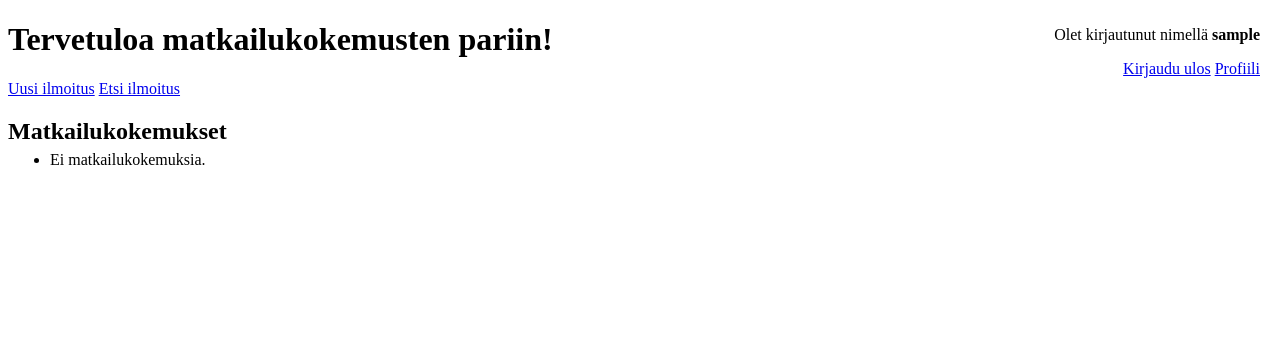
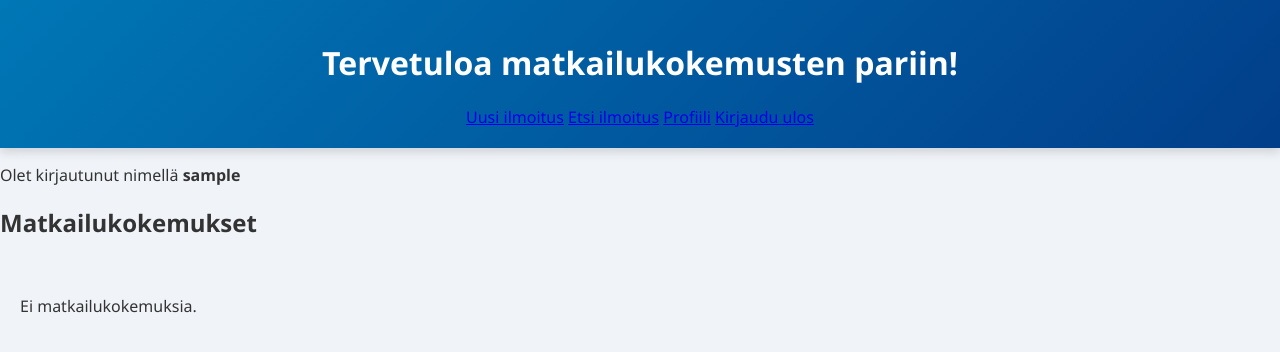
Before and after one commit to hanskval/matkailukokemukset, a Flask app: page / in a window 1280 px wide. Shown: the top 352 px of the page. Run offline with Flask 3, Linux system fonts and the light colour scheme; the visitor is signed in with stand-in values (Sample User, id 1); data that the repository does not hold is empty.

Commit message:
restyle front page

```diff
--- a/app.py
+++ b/app.py
@@ -1,4 +1,3 @@
-import sqlite3
 from flask import Flask
 from flask import abort
 import secrets
@@ -6,7 +5,6 @@ from flask import redirect, render_template, flash, request, session
 from werkzeug.security import generate_password_hash
 from werkzeug.security import check_password_hash
 
-import db
 import config
 import items
 
--- /dev/null
+++ b/static/main.css
@@ -0,0 +1,22 @@
+body {
+  margin: 0;
+  font-family: 'Segoe UI', Tahoma, Geneva, Verdana, sans-serif;
+  background: #f0f4f8;
+  color: #333;
+}
+
+
+header {
+  background: linear-gradient(135deg, #0077b6, #023e8a);
+  color: white;
+  padding: 20px;
+  text-align: center;
+  box-shadow: 0 4px 10px rgba(0,0,0,0.15);
+}
+
+.experiences {
+  display: grid;
+  grid-template-columns: repeat(auto-fit, minmax(220px, 1fr));
+  gap: 20px;
+  padding: 20px;
+}
--- a/templates/edit_experience.html
+++ b/templates/edit_experience.html
@@ -1,5 +1,6 @@
 <!DOCTYPE html>
 <html>
+  <link rel="stylesheet" href="/static/main.css">
 
 <head>
   <title>Ilmoituksen muokkaus</title>
--- a/templates/experiences.html
+++ b/templates/experiences.html
@@ -1,6 +1,6 @@
-    </p>
 <!DOCTYPE html>
 <html>
+  <link rel="stylesheet" href="/static/main.css">
   {% if not session.username %}
 <p>
   <div class="user-info">
--- a/templates/find_experiences.html
+++ b/templates/find_experiences.html
@@ -1,5 +1,6 @@
 <!DOCTYPE html>
 <html>
+  <link rel="stylesheet" href="/static/main.css">
 
 <head>
   <title>Etsi matkailukokemuksia</title>
--- a/templates/index.html
+++ b/templates/index.html
@@ -1,65 +1,43 @@
 <!DOCTYPE html>
-<html>
 <head>
   <title>Matkailukokemuksia</title>
-  <style>
-    .user-info {
-    position: absolute;
-    top: 10px;
-    right: 20px;
-    text-align: right;
-    }
-    .experience-list {
-    position: absolute;
-    top: 135px;
-    left: 10px;
-    text-align: left;
-    }
-
-  </style>
+  <link rel="stylesheet" href="{{ url_for('static', filename='main.css') }}">
 </head>
 
 <body>
+  <header>
     <h1>Tervetuloa matkailukokemusten pariin!</h1>
-
+    <nav>
+      <a href="/experiences">Uusi ilmoitus</a>
+      <a href="/find_experiences">Etsi ilmoitus</a>
       {% if session.username %}
-
-      <a href="/experiences">Uusi ilmoitus</a>
-
-    </div>
+        <a href="/profile">Profiili</a>
+        <a href="/logout" class="logout">Kirjaudu ulos</a>
+      {% else %}
+        <a href="/login">Kirjaudu sisään</a>
+        <a href="/register">Rekisteröidy</a>
       {% endif %}
-      <a href="/find_experiences">Etsi ilmoitus</a>
-
+    </nav>
+  </header>
 
   {% if session.username %}
     <div class="user-info">
       <p>Olet kirjautunut nimellä <strong>{{ session.username }}</strong></p>
-      <a href="/logout">Kirjaudu ulos</a>
-      <a href="/profile">Profiili</a>
-
     </div>
   {% endif %}
-  </div>
 
-  <p>
-    {% if not session.username %}
-    <div class="user-info">
-    <a href="/login">Kirjaudu sisään</a>
-    <a href="/register">Rekisteröidy</a>
-    </div>
-    {% endif %}
-  </p>
-  <p>
-  </p>
+  <main>
     <h2>Matkailukokemukset</h2>
-    <ul class="experience-list">
+    <div class="experiences">
       {% if not items %}
-      <li>Ei matkailukokemuksia.</li>
+        <p class="empty">Ei matkailukokemuksia.</p>
       {% endif %}
       {% for item in items %}
-      <li><a href="/item/{{ item.id }}">{{ item.title }}</a></li>
+        <a href="/item/{{ item.id }}" class="experience-card">
+          {{ item.title }}
+        </a>
       {% endfor %}
-  </ul>
+    </div>
+  </main>
 </body>
-
 </html>
--- a/templates/login.html
+++ b/templates/login.html
@@ -1,5 +1,6 @@
 <!DOCTYPE html>
 <html>
+  <link rel="stylesheet" href="/static/main.css">
 
 <head>
   <title>Kirjautuminen</title>
--- a/templates/profile.html
+++ b/templates/profile.html
@@ -1,5 +1,6 @@
 <!DOCTYPE html>
 <html>
+  <link rel="stylesheet" href="/static/main.css">
 <head>
   <title>Profiili</title>
   <style>
--- a/templates/register.html
+++ b/templates/register.html
@@ -1,5 +1,6 @@
 <!DOCTYPE html>
 <html>
+  <link rel="stylesheet" href="/static/main.css">
 
 <head>
   <title>Rekisteröinti</title>
--- a/templates/remove_experience.html
+++ b/templates/remove_experience.html
@@ -1,5 +1,6 @@
 <!DOCTYPE html>
 <html>
+  <link rel="stylesheet" href="/static/main.css">
 
 <head>
   <title>Ilmoituksen poisto</title>
--- a/templates/show_experiences.html
+++ b/templates/show_experiences.html
@@ -1,5 +1,6 @@
 <!DOCTYPE html>
 <html>
+  <link rel="stylesheet" href="/static/main.css">
 
 <head>
   <title>{{ item.title}}</title>
```
Lines whose indentation alone changed are shown as unchanged.
